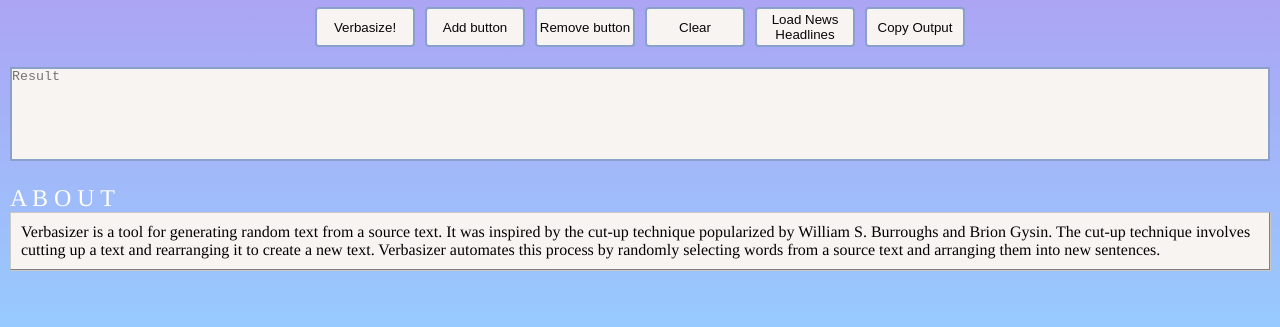
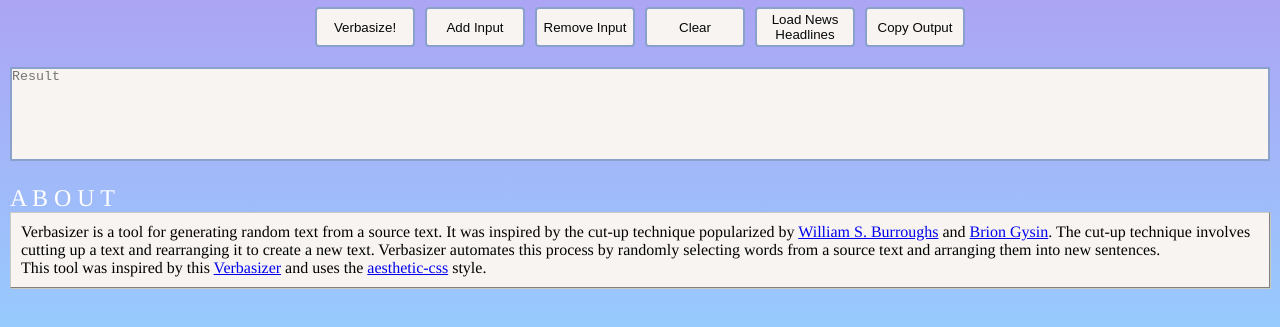
Before and after one commit to TendTo/Verbasizer, a website with bundled scripts: page public/index.html in a window 1280 px wide. Shown: the part 423-750 px from the top of the page. Built offline with nearby package versions, Linux system fonts and the light colour scheme.

Commit message:
chore: improve SEO and add credits

```diff
--- a/public/index.html
+++ b/public/index.html
@@ -1,13 +1,33 @@
 <!DOCTYPE html>
 <html lang="en">
+
 <head>
   <meta charset="UTF-8" />
   <meta http-equiv="X-UA-Compatible" content="IE=edge" />
   <meta name="viewport" content="width=device-width, initial-scale=1.0" />
   <link href="./css/aesthetic.css" rel="stylesheet" />
   <link href="./css/style.css" rel="stylesheet" />
-    <title>Test</title>
+
+  <meta name="theme-color" content="#ffffff">
+  <link rel="icon" href="./img/favicon.svg">
+
+  <title>Verbasizer</title>
+  <meta name="description" content="A tool for generating random text from a set of source text inputs" />
+  <meta name="author" content="Tend">
+
+  <!-- Open Graph / Facebook -->
+  <meta property="og:title" content="Verbasizer">
+  <meta property="og:description" content="A tool for generating random text from a set of source text inputs">
+  <meta property="og:url" content="https://tendto.github.io/Verbasizer/">
+  <meta property="og:image" content="https://tendto.github.io/Verbasizer/img/favicon.svg">
+  <!-- Twitter -->
+  <meta property="twitter:card" content="summary_large_image">
+  <meta property="twitter:url" content="https://tendto.github.io/Verbasizer/">
+  <meta property="twitter:title" content="Verbasizer">
+  <meta property="twitter:description" content="A tool for generating random text from a set of source text inputs">
+  <meta property="twitter:image" content="https://tendto.github.io/Verbasizer/img/favicon.svg">
 </head>
+
 <body class="aesthetic-bg-gradient aesthetic-font">
   <nav class="aesthetic-windows-8-modal-title-bar">
     <h1 class="aesthetic-effect-text-glitch" data-glitch="V E R B A S I Z E R">
@@ -21,11 +41,7 @@
   <main>
     <div class="input-text-list">
       <div class="input-text-container">
-          <textarea
-            rows="20"
-            class="input-text aesthetic-windows-xp-text-input"
-            placeholder="Input text"
-          ></textarea>
+        <textarea rows="20" class="input-text aesthetic-windows-xp-text-input" placeholder="Input text"></textarea>
         <br />
         <label class="aesthetic-windows-xp-checkbox">
           Enable
@@ -34,11 +50,7 @@
         </label>
       </div>
       <div class="input-text-container">
-          <textarea
-            rows="20"
-            class="input-text aesthetic-windows-xp-text-input"
-            placeholder="Input text"
-          ></textarea>
+        <textarea rows="20" class="input-text aesthetic-windows-xp-text-input" placeholder="Input text"></textarea>
         <br />
         <label class="aesthetic-windows-xp-checkbox">
           Enable
@@ -47,11 +59,7 @@
         </label>
       </div>
       <div class="input-text-container">
-          <textarea
-            rows="20"
-            class="input-text aesthetic-windows-xp-text-input"
-            placeholder="Input text"
-          ></textarea>
+        <textarea rows="20" class="input-text aesthetic-windows-xp-text-input" placeholder="Input text"></textarea>
         <br />
         <label class="aesthetic-windows-xp-checkbox">
           Enable
@@ -60,11 +68,7 @@
         </label>
       </div>
       <div class="input-text-container">
-          <textarea
-            rows="20"
-            class="input-text aesthetic-windows-xp-text-input"
-            placeholder="Input text"
-          ></textarea>
+        <textarea rows="20" class="input-text aesthetic-windows-xp-text-input" placeholder="Input text"></textarea>
         <br />
         <label class="aesthetic-windows-xp-checkbox">
           Enable
@@ -73,11 +77,7 @@
         </label>
       </div>
       <div class="input-text-container">
-          <textarea
-            rows="20"
-            class="input-text aesthetic-windows-xp-text-input"
-            placeholder="Input text"
-          ></textarea>
+        <textarea rows="20" class="input-text aesthetic-windows-xp-text-input" placeholder="Input text"></textarea>
         <br />
         <label class="aesthetic-windows-xp-checkbox">
           Enable
@@ -93,11 +93,11 @@
       </button>
 
       <button id="add-input-button" type="button" class="aesthetic-windows-xp-button">
-          Add button
+        Add Input
       </button>
 
       <button id="remove-input-button" type="button" class="aesthetic-windows-xp-button">
-          Remove button
+        Remove Input
       </button>
 
       <button id="clear-button" type="button" class="aesthetic-windows-xp-button">Clear</button>
@@ -106,44 +106,36 @@
         Load News Headlines
       </button>
 
-        <!--
-        <button id="load-lyrics-button" type="button" class="aesthetic-windows-xp-button">
-          Load Bowie Lyrics
-        </button>
-      -->
       <button id="copy-output-button" type="button" class="aesthetic-windows-xp-button">
         Copy Output
       </button>
     </div>
 
     <div class="output-container">
-        <textarea
-          id="verbasize-output"
-          class="output aesthetic-windows-xp-text-input"
-          rows="6"
-          disabled
-          placeholder="Result"
-        ></textarea>
+      <textarea id="verbasize-output" class="output aesthetic-windows-xp-text-input" rows="6" disabled
+        placeholder="Result"></textarea>
     </div>
 
     <div class="about-container">
       <h2 class="aesthetic-effect-text-glitch" data-glitch="A B O U T">A B O U T</h2>
       <div class="about-text-container aesthetic-windows-xp-container">
-          Verbasizer is a tool for generating random text from a source text. It was inspired by the
-          cut-up technique popularized by William S. Burroughs and Brion Gysin. The cut-up technique
-          involves cutting up a text and rearranging it to create a new text. Verbasizer automates
-          this process by randomly selecting words from a source text and arranging them into new
+        Verbasizer is a tool for generating random text from a source text.
+        It was inspired by the cut-up technique popularized by
+        <a href="https://en.wikipedia.org/wiki/William_S._Burroughs" target="_blank">William S. Burroughs</a>
+        and
+        <a href="https://en.wikipedia.org/wiki/Brion_Gysin" target="_blank">Brion Gysin</a>.
+        The cut-up technique involves cutting up a text and rearranging it to create a new text.
+        Verbasizer automates this process by randomly selecting words from a source text and arranging them into new
         sentences.
+        <br />
+        This tool was inspired by this <a href="https://verbasizer.com/" target="_blank">Verbasizer</a> and uses the
+        <a href="https://github.com/torch2424/aesthetic-css/tree/master" target="_blank">aesthetic-css</a> style.
       </div>
     </div>
   </main>
   <template id="input-text-template">
     <div class="input-text-container">
-        <textarea
-          rows="20"
-          class="input-text aesthetic-windows-xp-text-input"
-          placeholder="Input text"
-        ></textarea>
+      <textarea rows="20" class="input-text aesthetic-windows-xp-text-input" placeholder="Input text"></textarea>
       <br />
       <label class="aesthetic-windows-xp-checkbox">
         Enable
@@ -154,4 +146,5 @@
   </template>
 </body>
 <script src="./dist/bundle/verbasizer.js"></script>
+
 </html>
```
Also changed, not shown: public/img/favicon.svg (added). Lines whose indentation alone changed are shown as unchanged.
